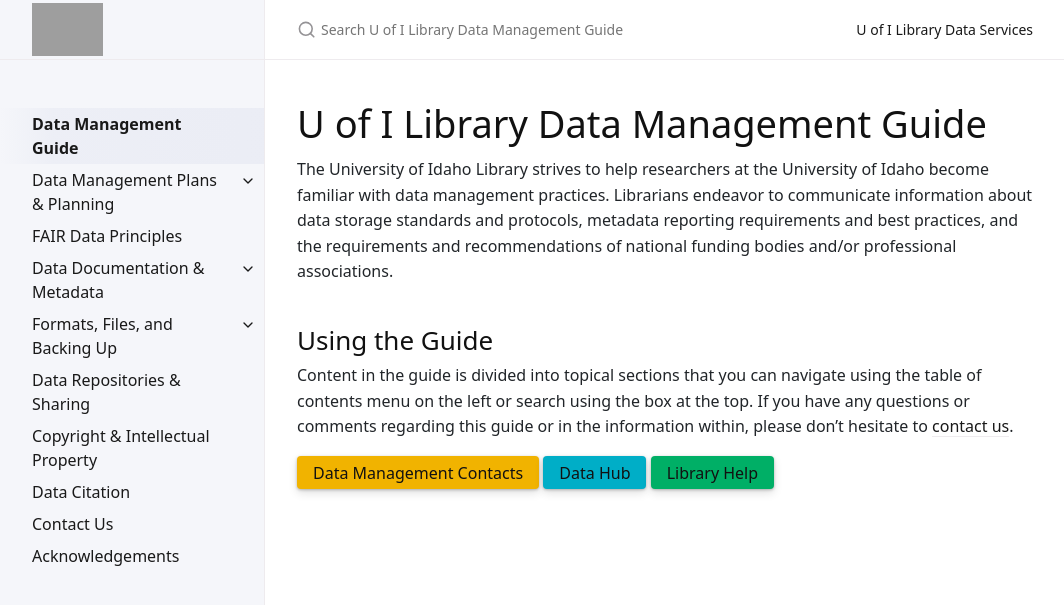
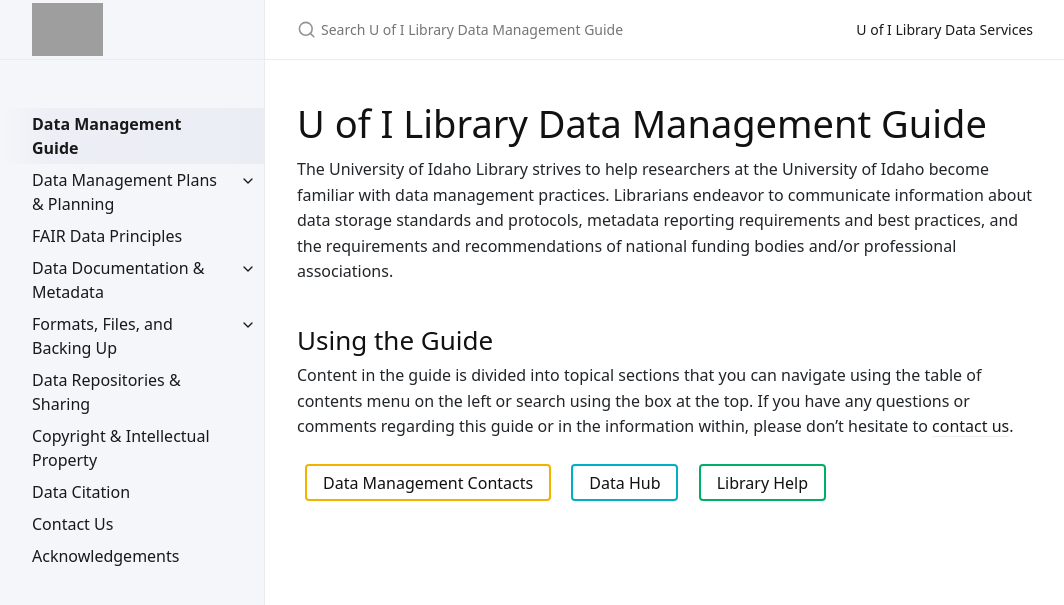
Before and after one commit to uidaholib/data-management-guide, a Jekyll site: the page built from index.md, in a window 1280 px wide. Shown: the top 605 px of the page, without its empty margins (107-1171 px from the left). Built offline with Jekyll 4.4.1, drawn with Linux system fonts in a browser that asks for light colours.

Commit message:
new custom btns

```diff
--- a/_sass/custom/custom.scss
+++ b/_sass/custom/custom.scss
@@ -75,13 +75,56 @@ wild-rose,#E10098
 palouse-green,#00AF66
 */
 
+// custom btn generators
+@mixin btn-outline($fg, $bg) {
+    color: $fg;
+    border: $bg solid 2px;
+    background-color: $body-background-color;
+    box-shadow: none;
+    &:hover {
+        background-color: $bg;
+    }
+}
+@mixin btn-custom($fg, $bg) {
+  color: $fg;
+  background-color: $bg;
+  box-shadow: none;
+  //box-shadow: 0 1px 3px rgba(0, 0, 0, 0.25), 0 4px 10px rgba(0, 0, 0, 0.12);
+
+  &:hover {
+    color: $fg;
+    background-color: darken($bg, 2%);
+    //background-image: linear-gradient((lighten($bg, 2%), darken($bg, 4%)));
+  }
+
+  &:active,
+  &.selected {
+    background-color: darken($bg, 5%);
+    background-image: none;
+    //box-shadow: inset 0 2px 4px rgba(0, 0, 0, 0.15);
+  }
+
+  &.selected:hover {
+    background-color: darken($bg, 10%);
+  }
+}
+
 // set up custom U of I buttons
 .btn-pride-gold {
-    @include btn-color($body-heading-color, #F1B300);
+    @include btn-custom($body-heading-color, #F1B300);
+}
+.btn-outline-pride-gold {
+    @include btn-outline($body-heading-color, #F1B300);
 }
 .btn-clearwater {
-    @include btn-color($body-heading-color, #00AEC7);
+    @include btn-custom($body-heading-color, #00AEC7);
+}
+.btn-outline-clearwater {
+    @include btn-outline($body-heading-color, #00AEC7);
 }
 .btn-palouse-green {
-    @include btn-color($body-heading-color, #00AF66);
+    @include btn-custom($body-heading-color, #00AF66);
 }
+.btn-outline-palouse-green {
+    @include btn-outline($body-heading-color, #00AF66);
+}
--- a/index.md
+++ b/index.md
@@ -15,6 +15,6 @@ Librarians endeavor to communicate information about data storage standards and
 Content in the guide is divided into topical sections that you can navigate using the table of contents menu on the left or search using the box at the top.
 If you have any questions or comments regarding this guide or in the information within, please don't hesitate to [contact us]({{ '/guide/contact/' | relative_url }}).
 
-[Data Management Contacts]({{ '/guide/contact/' | relative_url }}){:.btn .btn-pride-gold}
-[Data Hub](https://www.lib.uidaho.edu/datahub/){:.btn .btn-clearwater}
-[Library Help](https://www.lib.uidaho.edu/help/){: .btn .btn-palouse-green}
+[Data Management Contacts]({{ '/guide/contact/' | relative_url }}){:.btn .btn-outline-pride-gold .m-2}
+[Data Hub](https://www.lib.uidaho.edu/datahub/){:.btn .btn-outline-clearwater .m-2}
+[Library Help](https://www.lib.uidaho.edu/help/){: .btn .btn-outline-palouse-green .m-2}
```
Also changed, not shown: guide/contact.md (+2 -2 lines).
